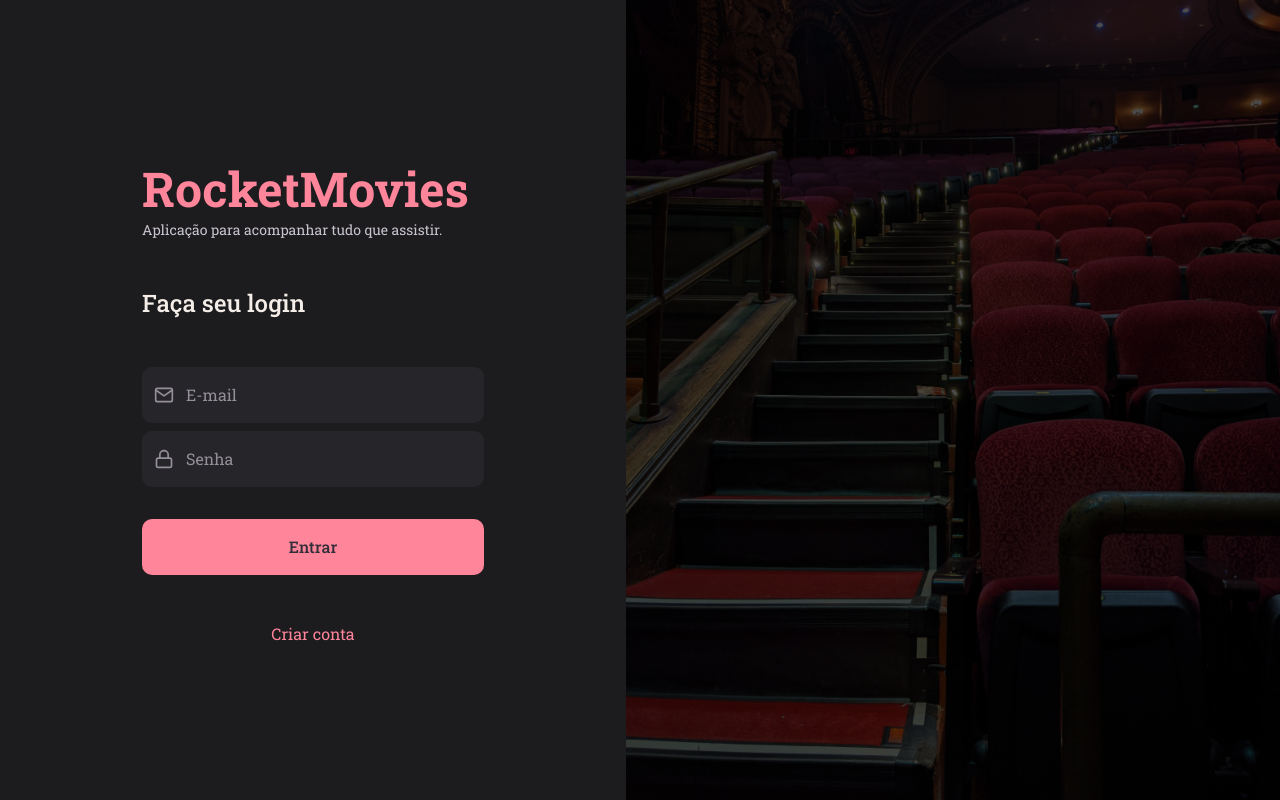
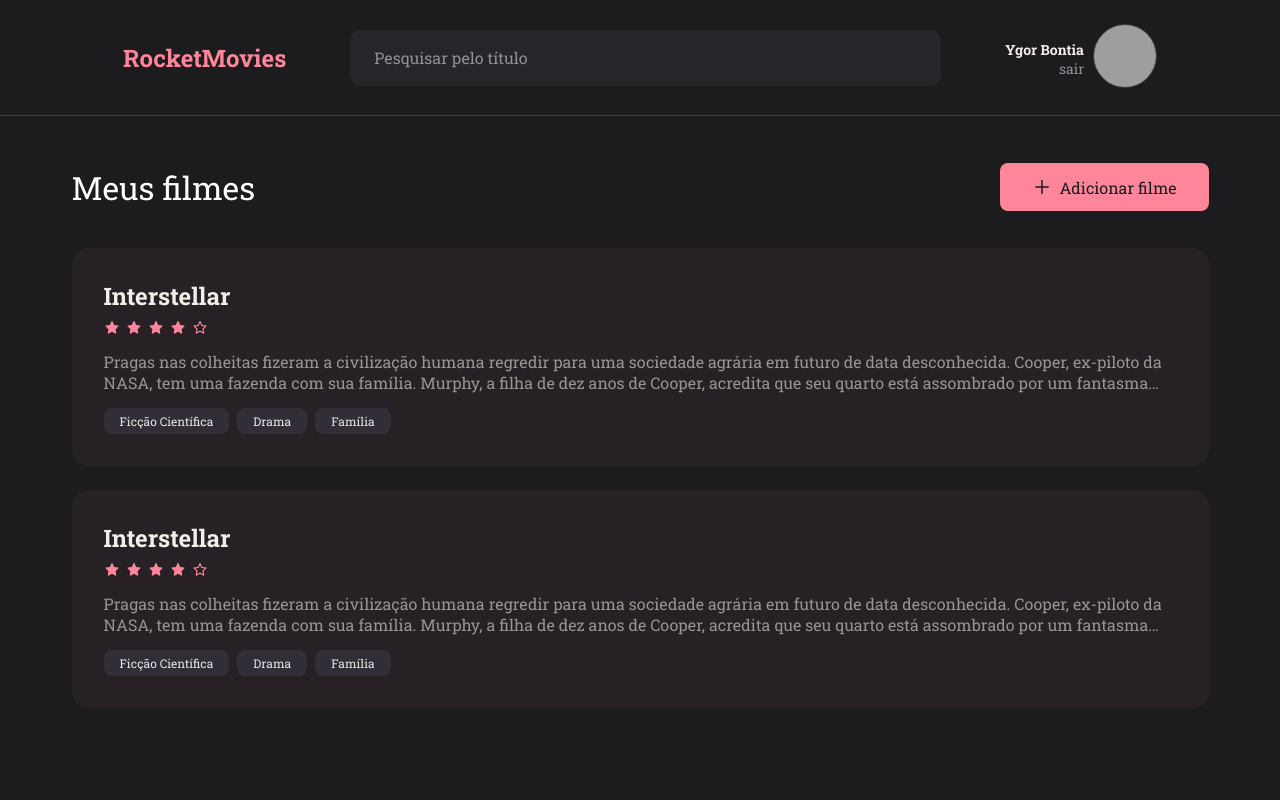
Before and after one commit to ygorbontia/project-front, a React (Vite) app: page / in a window 1280 px wide. Built offline with nearby package versions, Linux system fonts and the light colour scheme; grey boxes are pictures that could not be loaded.

Commit message:
install axios and configure back-end URL

```diff
--- a/package.json
+++ b/package.json
@@ -9,7 +9,7 @@
     "preview": "vite preview"
   },
   "dependencies": {
-    "axios": "^1.3.2",
+    "axios": "^1.3.3",
     "react": "^18.2.0",
     "react-dom": "^18.2.0",
     "react-icons": "^4.7.1",
--- a/src/routes/index.jsx
+++ b/src/routes/index.jsx
@@ -6,7 +6,7 @@ import { AuthRoutes } from './auth.routes';
 export function Routes() {
   return (
     <BrowserRouter>
-      <AuthRoutes />
+      <AppRoutes />
     </BrowserRouter>
   )
 }
--- /dev/null
+++ b/src/services/api.js
@@ -0,0 +1,5 @@
+import axios from 'axios';
+
+export const api = axios.create({
+  baseURL: "http://localhost:3000"
+})
```
Also changed, not shown: 1 other file (tests, documents, lock files or other folders).
